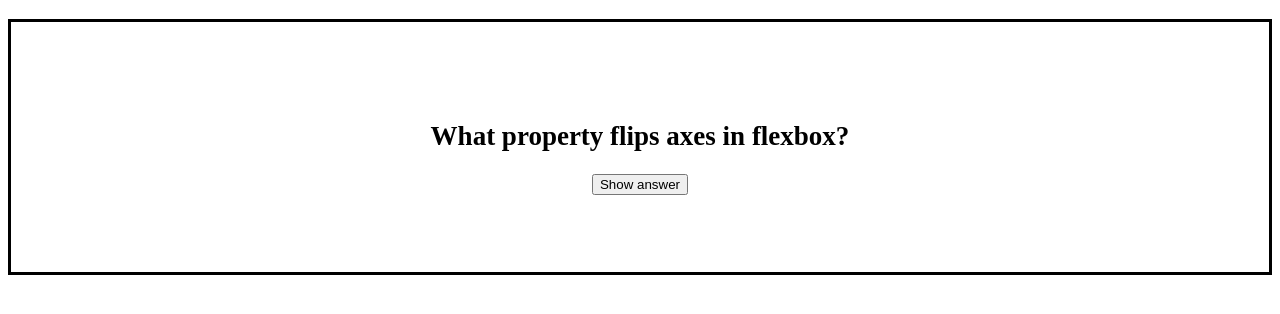
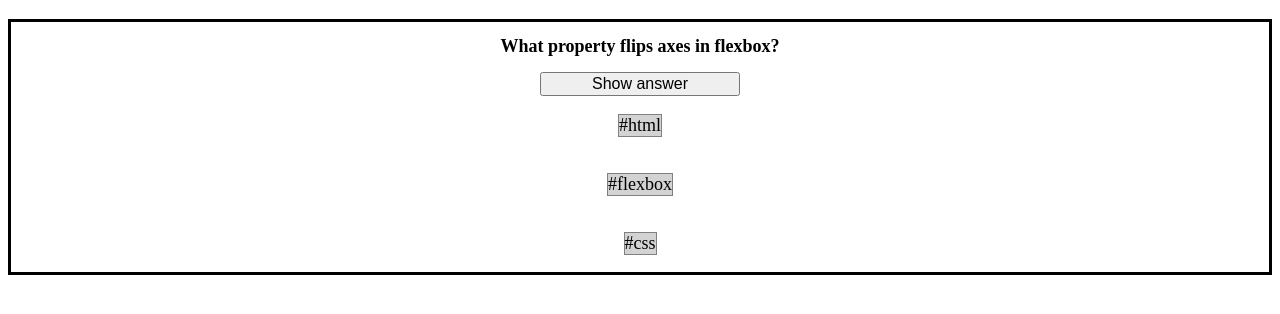
Before and after one commit to Wandersmann731/qiuz-app, a plain HTML site: page page.html in a window 1280 px wide. Shown: the part 78-392 px from the top of the page. Drawn offline with Linux system fonts and the light colour scheme.

Commit message:
html and css added

```diff
--- a/page.html
+++ b/page.html
@@ -9,7 +9,10 @@
     <h1>Quiz App</h1>
     <section class="question-card">
       <h2 class="question">What property flips axes in flexbox?</h2>
-      <button>Show answer</button>
+      <button class="button">Show answer</button>
+      <p class="categorie">#html</p>
+      <p class="categorie">#flexbox</p>
+      <p class="categorie">#css</p>
     </section>
   </body>
 </html>
--- a/style.css
+++ b/style.css
@@ -24,17 +24,14 @@ h1 {
   height: 250px;
   text-align: center;
 }
-.question {
-  display: flex;
-  flex-direction: column;
-  align-items: center;
-  justify-content: center;
-}
+.question {  display: flex;
+    flex-direction: column;
+    align-items: center;
+    justify-content: center;
+    font-size: large;
+    text-align: center;}
+
 .button {
-  display: flex;
-  flex-direction: row-reverse;
-  justify-content: center;
-  align-items: center;
   font-size: medium;
   height: 50px;
   width: 200px;
@@ -42,7 +39,7 @@ h1 {
 .categorie {
   border: solid 1px grey;
   background-color: lightgray;
-  display: flex;
-  flex-direction: column;
-  justify-content: end;
+  position: relative; left 50px;
+  display:flex;
+  align-content: flex-start;
 }
```
